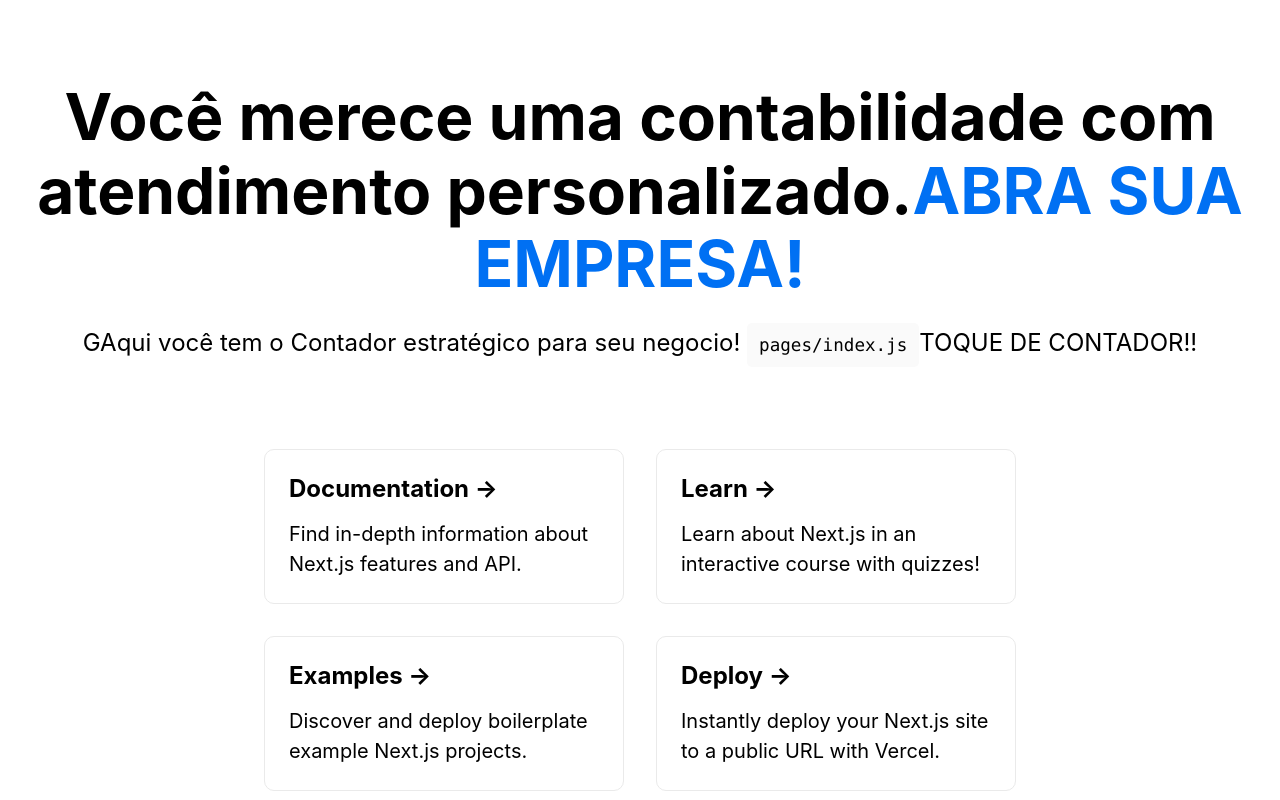
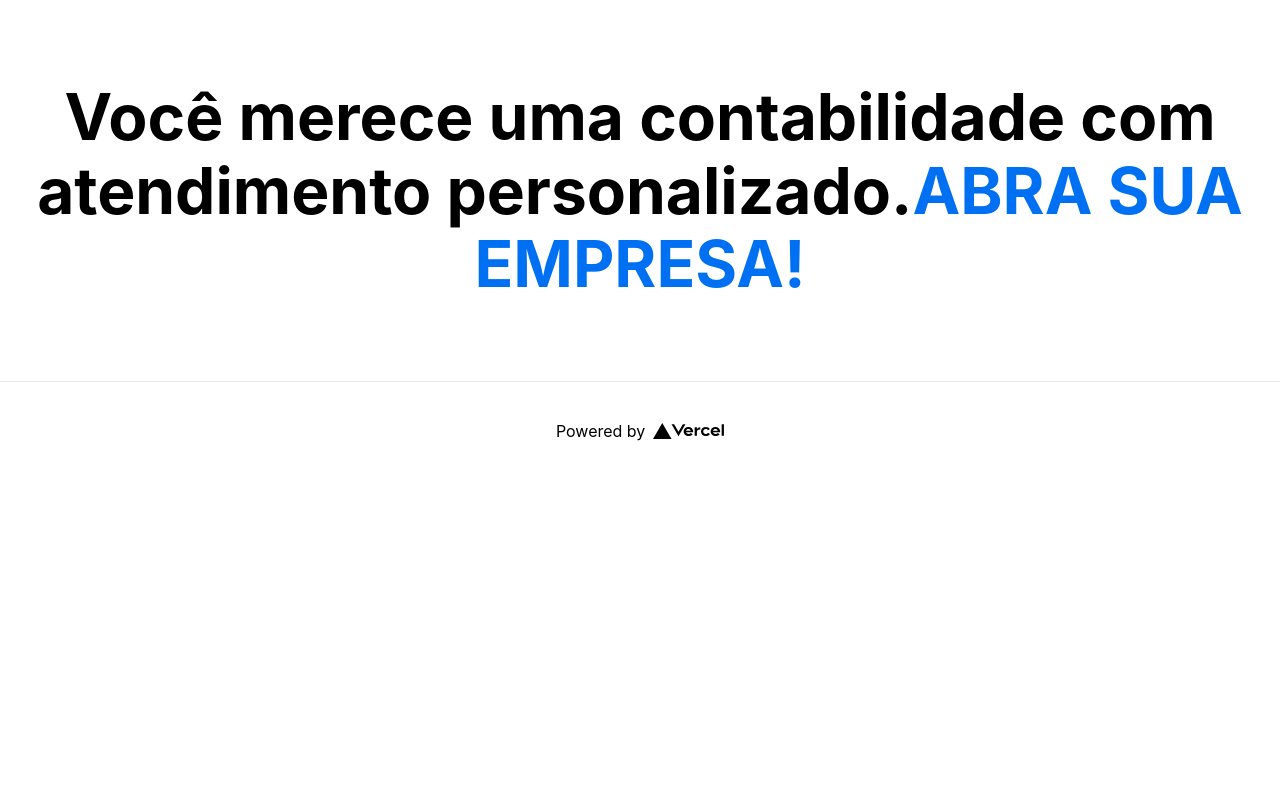
Before and after one commit to Akastro/GrupoFatos, a Next.js app: page / in a window 1280 px wide. Shown: the top 800 px of the page. Built offline with nearby package versions, Linux system fonts and the light colour scheme.

Commit message:
terceiro commit

```diff
--- a/pages/index.js
+++ b/pages/index.js
@@ -16,42 +16,7 @@ export default function Home() {
            ABRA SUA EMPRESA!</a>
         </h1>
 
-        <p className={styles.description}>
-          GAqui você tem o Contador estratégico para seu negocio! {' '}
-          <code className={styles.code}>pages/index.js</code>
-          <a href="https://clique.grupofatos.com.br/trocar-de-contador">
-           TOQUE DE CONTADOR!!</a>
-        </p>
 
-        <div className={styles.grid}>
-          <a href="https://nextjs.org/docs" className={styles.card}>
-            <h3>Documentation &rarr;</h3>
-            <p>Find in-depth information about Next.js features and API.</p>
-          </a>
-
-          <a href="https://nextjs.org/learn" className={styles.card}>
-            <h3>Learn &rarr;</h3>
-            <p>Learn about Next.js in an interactive course with quizzes!</p>
-          </a>
-
-          <a
-            href="https://github.com/vercel/next.js/tree/master/examples"
-            className={styles.card}
-          >
-            <h3>Examples &rarr;</h3>
-            <p>Discover and deploy boilerplate example Next.js projects.</p>
-          </a>
-
-          <a
-            href="https://vercel.com/import?filter=next.js&utm_source=create-next-app&utm_medium=default-template&utm_campaign=create-next-app"
-            className={styles.card}
-          >
-            <h3>Deploy &rarr;</h3>
-            <p>
-              Instantly deploy your Next.js site to a public URL with Vercel.
-            </p>
-          </a>
-        </div>
       </main>
 
       <footer className={styles.footer}>
--- a/styles/Home.module.css
+++ b/styles/Home.module.css
@@ -1,10 +1,28 @@
 .container {
-  min-height: 100vh;
-  padding: 0 0.5rem;
   display: flex;
   flex-direction: column;
-  justify-content: center;
-  align-items: center;
+}
+
+.container__main {
+  /* Take the remaining height */
+  flex-grow: 1;
+
+  /* Layout the left sidebar, main content and right sidebar */
+  display: flex;
+  flex-direction: row;
+}
+
+.container__left {
+  width: 25%;
+}
+
+.container__middle {
+  /* Take the remaining width */
+  flex-grow: 1;
+}
+
+.container__right {
+  width: 20%;
 }
 
 .main {
```
